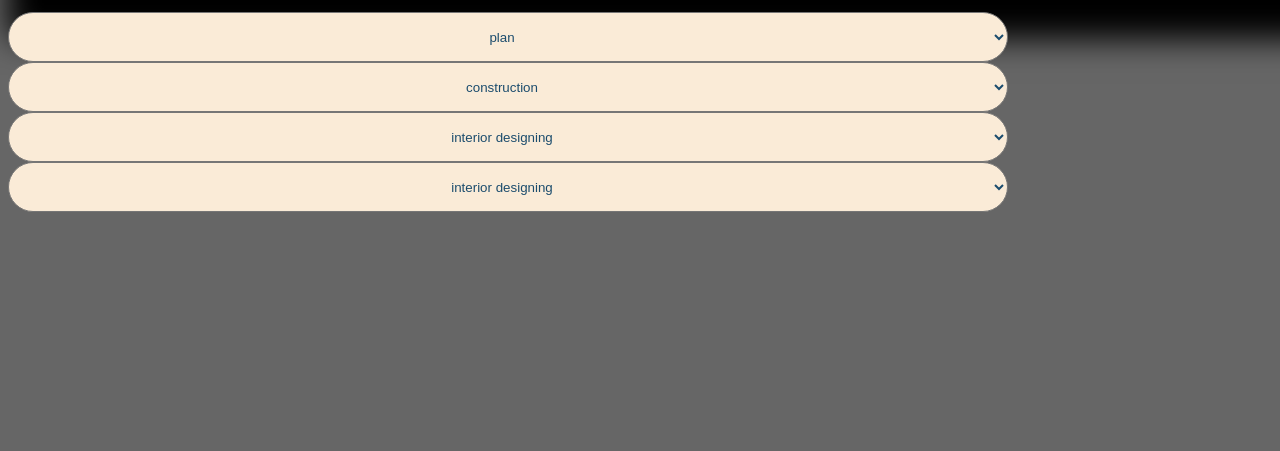
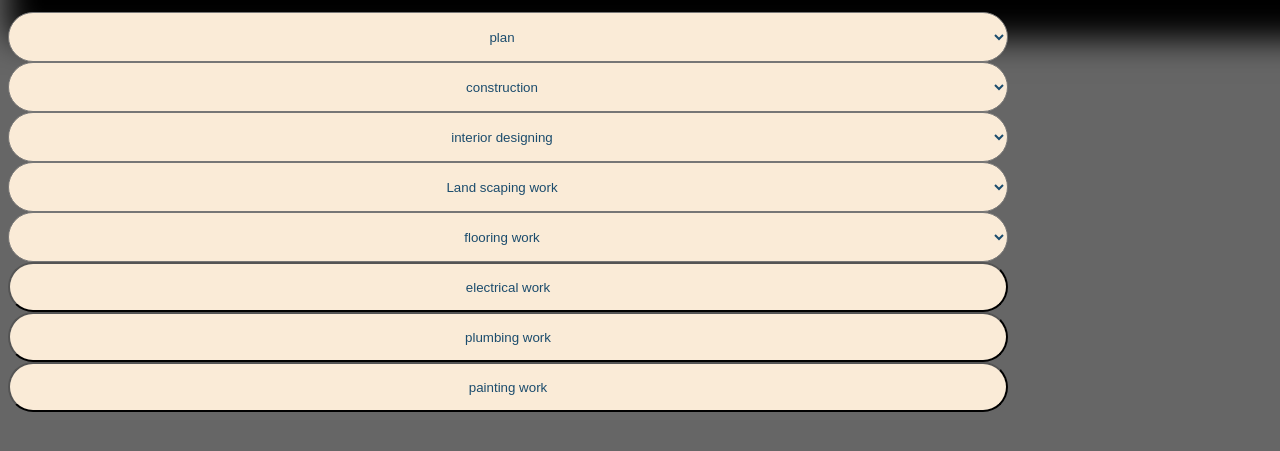
Before and after one commit to Jasiljm/builder, a plain HTML site: page our services.html in a window 1280 px wide. Shown: the part 113-564 px from the top of the page. Drawn offline with Linux system fonts and the light colour scheme.

Commit message:
Update our services.html

```diff
--- a/our services.html
+++ b/our services.html
@@ -41,7 +41,7 @@
              <option>fall celling</option>
              </select>
         <select class="option">
-               <option align="center">interior designing</option>
+               <option align="center">Land scaping work</option>
          <option>kadappa stone laying</option>
 <option>banglore stone laying</option>
 <option>interlock paving</option>
@@ -49,5 +49,14 @@
 <option>pebbles</option>
 
          </select>
+         <select class="option">
+               <option align="center">flooring work</option>
+            <option>granite work</option>
+            <option>tiles work</option>
+
+            </select>
+        <input type="button" class="option" value="electrical work">
+        <input type="button" class="option" value="plumbing work">
+        <input type="button" class="option" value="painting work">
     </body>
 </html>
```
